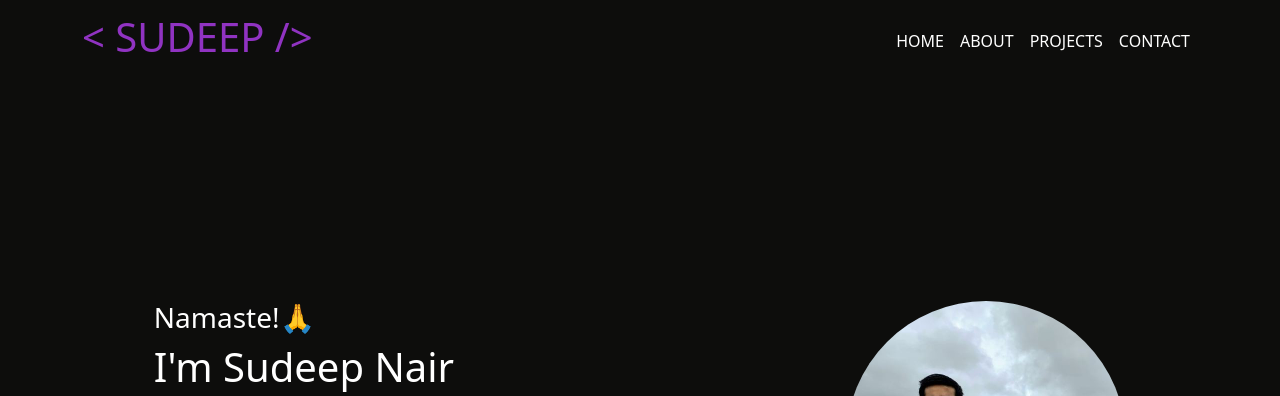
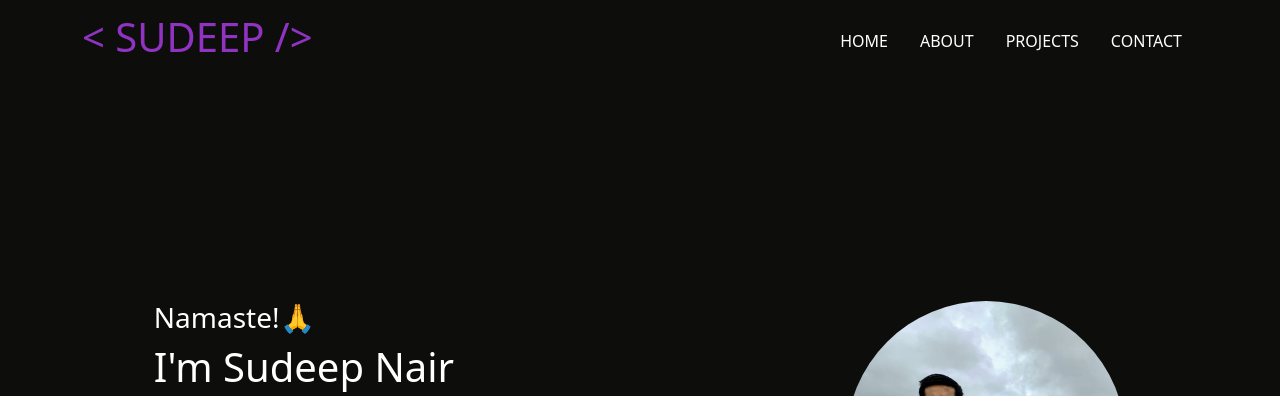
Before and after one commit to Sudeeeep/portfolio, a website: page index.html in a window 1280 px wide. Shown: the top 396 px of the page. Drawn offline with nearby package versions, Linux system fonts and the light colour scheme; files whose address does not match are found by name.

Commit message:
add padding and bg-color:hover on nav-items

```diff
--- a/index.html
+++ b/index.html
@@ -27,16 +27,16 @@
 
         <div id="navbarContent" class="collapse navbar-collapse me-auto">
           <ul class="navbar-nav ms-auto">
-            <li class="nav-item">
+            <li class="nav-item p-2">
               <a href="#" class="nav-link"> HOME </a>
             </li>
-            <li class="nav-item">
+            <li class="nav-item p-2">
               <a href="#about" class="nav-link"> ABOUT </a>
             </li>
-            <li class="nav-item">
+            <li class="nav-item p-2">
               <a href="#projects" class="nav-link"> PROJECTS </a>
             </li>
-            <li class="nav-item">
+            <li class="nav-item p-2">
               <a href="#contact" class="nav-link"> CONTACT </a>
             </li>
           </ul>
--- a/sass/main.scss
+++ b/sass/main.scss
@@ -15,3 +15,9 @@ body {
 .btn-secondary:hover {
   background-color: $primary;
 }
+
+@media (max-width: 768px) {
+  .nav-item:hover {
+    background-color: #9033c2;
+  }
+}
```
Also changed, not shown: css/main.min.css.
